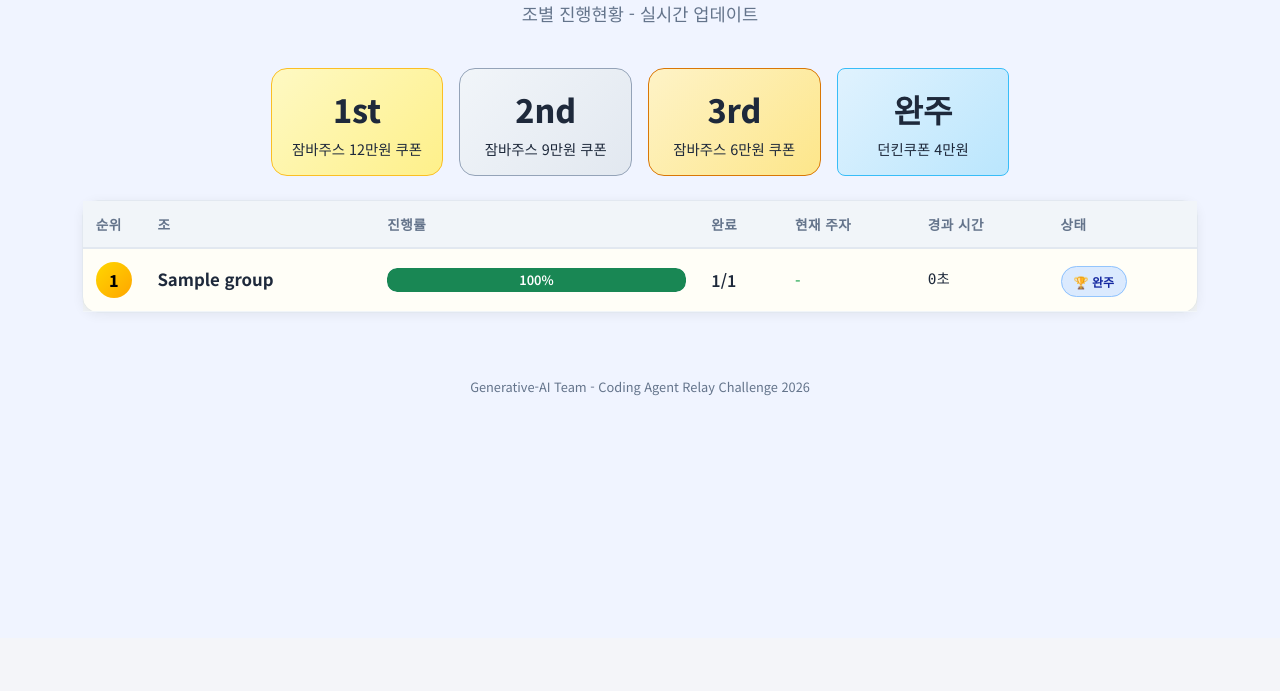
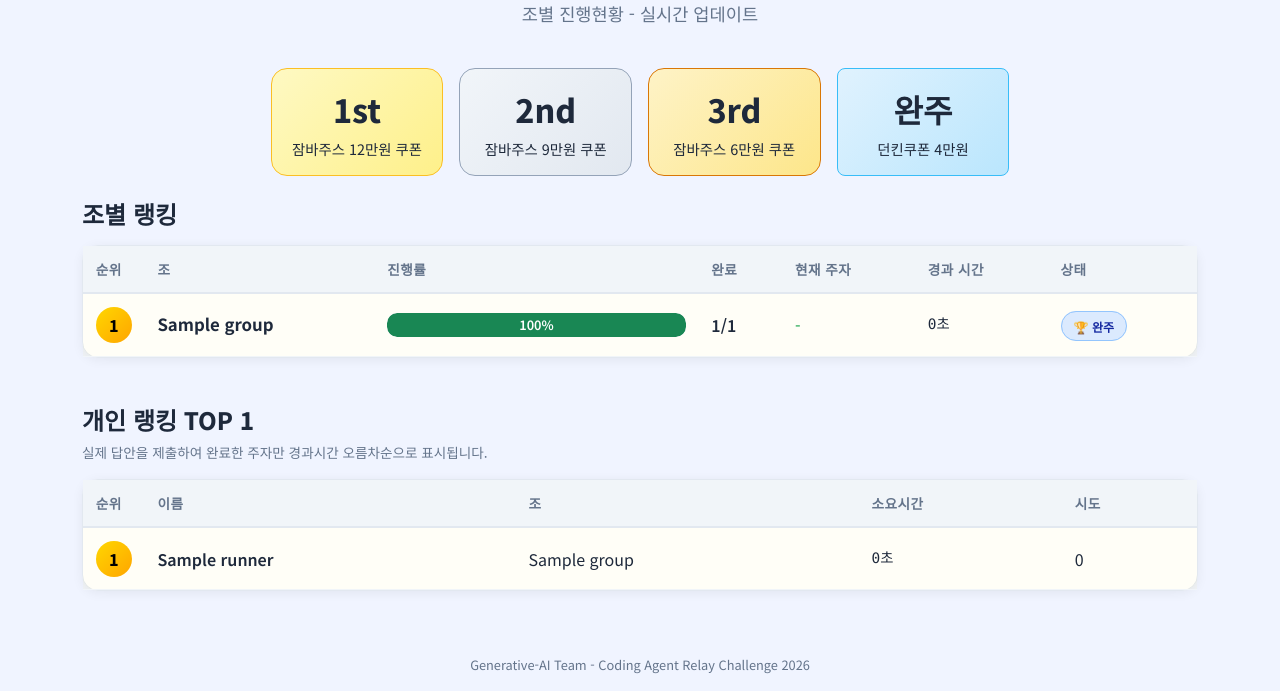
Before and after one commit to DragonBall2/relay-challenge-, a Flask app: page /leaderboard in a window 1280 px wide. Shown: the part 162-853 px from the top of the page. Before the commit the page ends 558 px from the top, so only its background shows below. Run offline with Flask 3, Linux system fonts and the light colour scheme; tables that the repository leaves empty hold one stand-in row (values such as "Sample post").

Commit message:
[2차] 개인 경과시간 랭킹 TOP 20 리더보드 추가
- get_individual_rankings() 헬퍼: status=completed + started_at/completed_at 유효한 주자만
  경과시간 오름차순 정렬, 상위 N개 반환
- leaderboard.html: 조별 랭킹 아래에 "개인 랭킹 TOP 20" 카드 섹션 추가
  빈 상태 안내 문구 포함
- Pass/Skip 주자는 제외 (실제 답안 제출자만 시상 대상)

Refs #8

Co-Authored-By: Claude Opus 4.7 (1M context) <noreply@anthropic.com>

```diff
--- a/app.py
+++ b/app.py
@@ -367,10 +367,32 @@ def success():
                            is_group_finished=is_group_finished)
 
 
+def get_individual_rankings(limit=20):
+    """개인 경과시간 랭킹 — status='completed' 주자만, 경과시간 오름차순."""
+    runners = Runner.query.filter_by(status='completed')\
+        .filter(Runner.started_at.isnot(None))\
+        .filter(Runner.completed_at.isnot(None)).all()
+    items = []
+    for r in runners:
+        elapsed = r.completed_at - r.started_at
+        items.append({
+            'runner': r,
+            'elapsed': elapsed,
+            'elapsed_seconds': int(elapsed.total_seconds()),
+        })
+    items.sort(key=lambda x: x['elapsed_seconds'])
+    for i, it in enumerate(items[:limit]):
+        it['rank'] = i + 1
+    return items[:limit]
+
+
 @app.route('/leaderboard')
 def leaderboard():
     rankings = get_group_rankings()
-    return render_template('leaderboard.html', rankings=rankings)
+    individuals = get_individual_rankings(limit=20)
+    return render_template('leaderboard.html',
+                           rankings=rankings,
+                           individuals=individuals)
 
 
 @app.route('/guide')
--- a/templates/leaderboard.html
+++ b/templates/leaderboard.html
@@ -36,7 +36,8 @@
     </div>
 </div>
 
-<!-- 리더보드 테이블 -->
+<!-- 조별 리더보드 -->
+<h4 class="mb-3" style="font-weight: 800;">조별 랭킹</h4>
 <div class="card">
     <div class="card-body p-0">
         <div class="table-responsive">
@@ -104,6 +105,56 @@
         </div>
     </div>
 </div>
+
+<!-- 개인 랭킹 TOP 20 -->
+<h4 class="mt-5 mb-3" style="font-weight: 800;">개인 랭킹 TOP {{ individuals|length }}</h4>
+<p style="color: var(--text-secondary); font-size: 0.85rem; margin-top: -0.5rem;">
+    실제 답안을 제출하여 완료한 주자만 경과시간 오름차순으로 표시됩니다.
+</p>
+<div class="card">
+    <div class="card-body p-0">
+        <div class="table-responsive">
+            <table class="table table-dark-custom mb-0">
+                <thead>
+                    <tr>
+                        <th style="width: 60px;">순위</th>
+                        <th>이름</th>
+                        <th>조</th>
+                        <th>소요시간</th>
+                        <th>시도</th>
+                    </tr>
+                </thead>
+                <tbody>
+                    {% if individuals %}
+                    {% for it in individuals %}
+                    <tr {% if it.rank <= 3 %}style="background: rgba(255,215,0,0.03);"{% endif %}>
+                        <td>
+                            {% if it.rank <= 3 %}
+                            <span class="rank-badge rank-{{ it.rank }}">{{ it.rank }}</span>
+                            {% else %}
+                            <span class="rank-badge rank-other">{{ it.rank }}</span>
+                            {% endif %}
+                        </td>
+                        <td style="font-weight: 600;">{{ it.runner.name }}</td>
+                        <td>{{ it.runner.group.name }}</td>
+                        <td style="font-family: 'D2Coding', Consolas, monospace; font-size: 0.9rem;">
+                            {{ format_timedelta(it.elapsed) }}
+                        </td>
+                        <td>{{ it.runner.attempts }}</td>
+                    </tr>
+                    {% endfor %}
+                    {% else %}
+                    <tr>
+                        <td colspan="5" class="text-center" style="color: var(--text-secondary); padding: 1.5rem;">
+                            아직 완료한 주자가 없습니다.
+                        </td>
+                    </tr>
+                    {% endif %}
+                </tbody>
+            </table>
+        </div>
+    </div>
+</div>
 {% endblock %}
 
 {% block scripts %}
```
